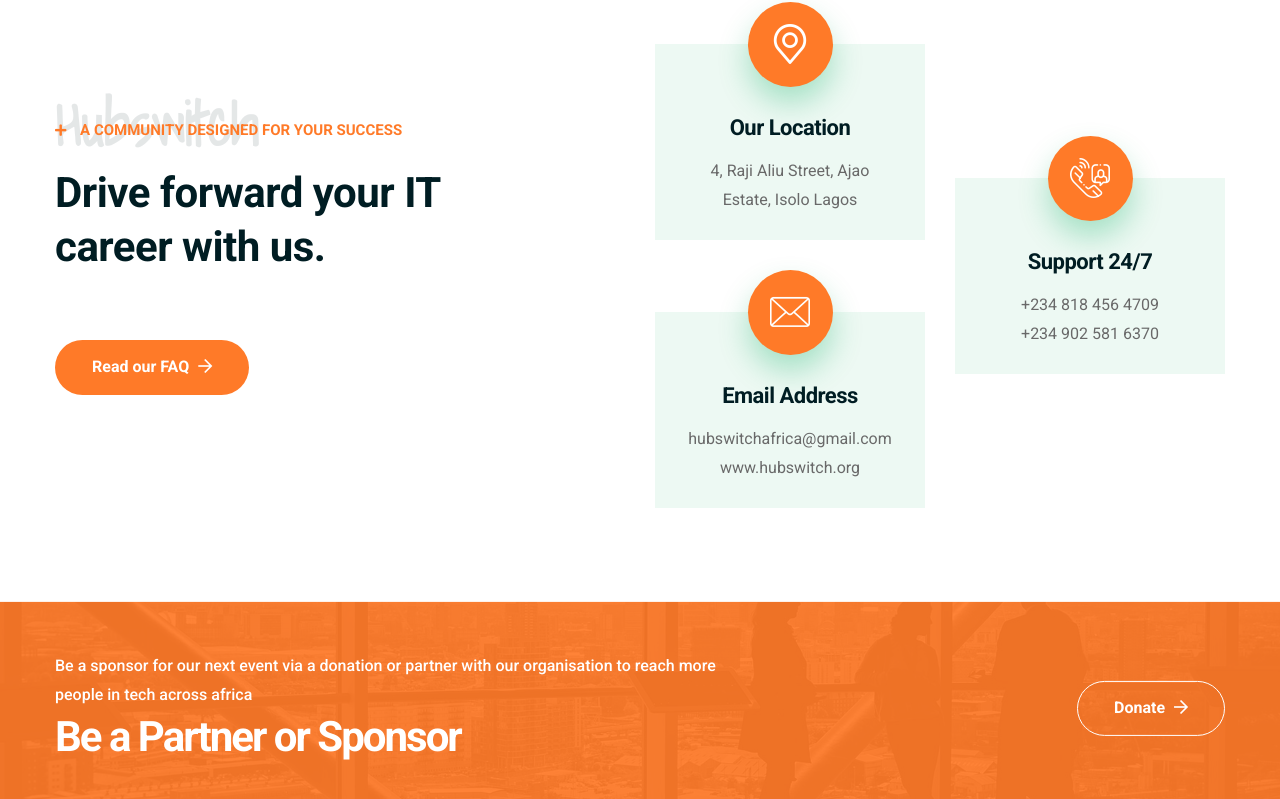
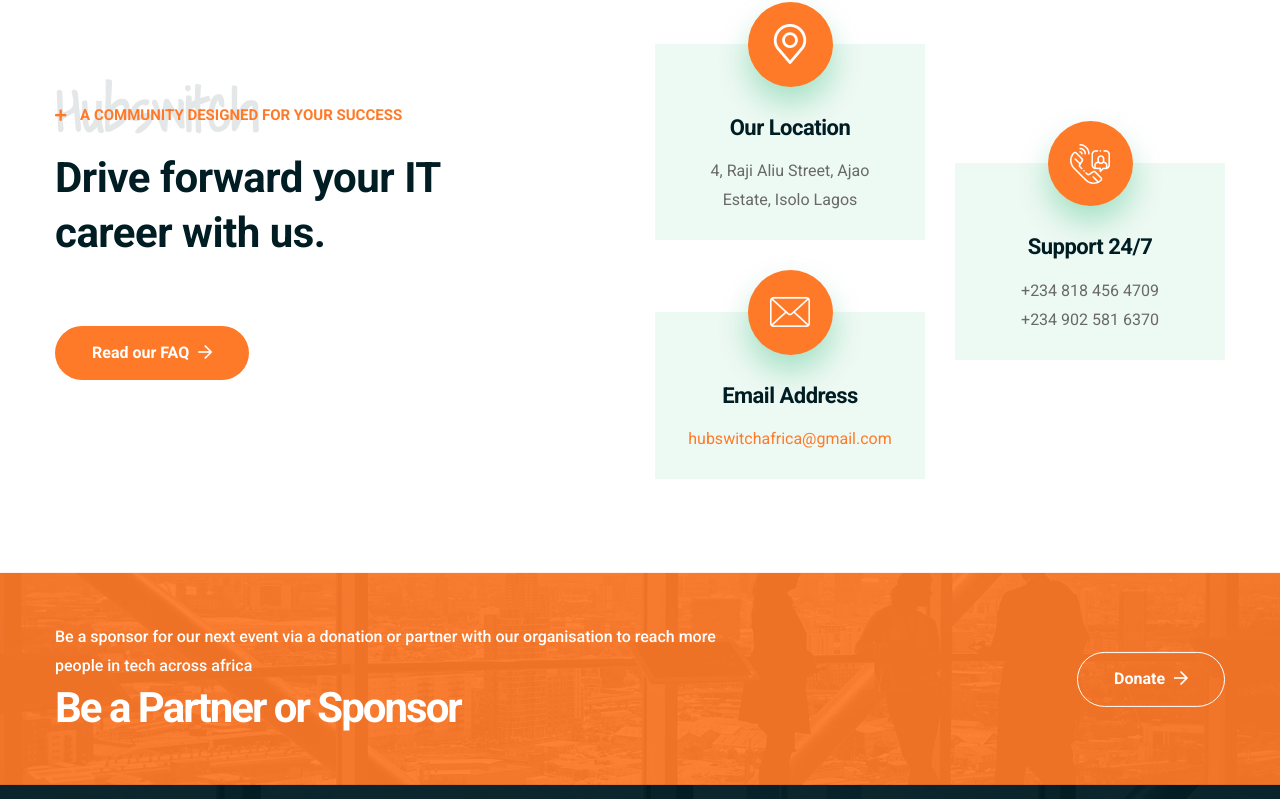
Before and after one commit to hubswitch-africa/hubswitch, a Next.js app: page /apply in a window 1280 px wide. Shown: the part 2748-3547 px from the top of the page. Built offline with nearby package versions, Linux system fonts and the light colour scheme.

Commit message:
Update contact links

```diff
--- a/pages/apply.js
+++ b/pages/apply.js
@@ -57,8 +57,7 @@
                       <div className="info-content">
                         <h5>Email Address</h5>
                         <p>
-                          hubswitchafrica@gmail.com <br />
-                          www.hubswitch.org
+                          <a href="mailto:hubswitchafrica@gmail.com">hubswitchafrica@gmail.com</a>
                         </p>
                       </div>
                     </div>
--- a/pages/donate.js
+++ b/pages/donate.js
@@ -17,7 +17,7 @@
   return (
     <Layout>
       <PageBanner pageName="Donate" />
-      <section className="donate-section section-gap-two primary-soft-bg">
+      <section className="donate-section section-gap-two primary-soft-bg mb-5">
         <div className="container">
           <div className="row donate-boxes justify-content-center">
             <div
--- a/src/layouts/Footer.js
+++ b/src/layouts/Footer.js
@@ -102,7 +102,7 @@
                       </span>
                       <span className="info">
                         <span className="info-title">Phone Number</span>
-                        <a href="#">+234 902 581 6370</a>
+                        <a href="tel:+2349025816370">+234 902 581 6370</a>
                       </span>
                     </li>
                     <li>
@@ -111,7 +111,7 @@
                       </span>
                       <span className="info">
                         <span className="info-title">Email Address</span>
-                        <a href="#">hubswitchafrica@gmail.com</a>
+                        <a href="mailto:hubswitchafrica@gmail.com">hubswitchafrica@gmail.com</a>
                       </span>
                     </li>
                     <li>
@@ -154,7 +154,7 @@
               </div>
               <div className="col-md-6">
                 <p className="copyright-text">
-                  © {new Date().getFullYear()} <a href="#">Hubswitch</a>. All
+                  &copy; {new Date().getFullYear()} <a href="#">Hubswitch</a>. All
                   Rights Reserved
                 </p>
               </div>
```
